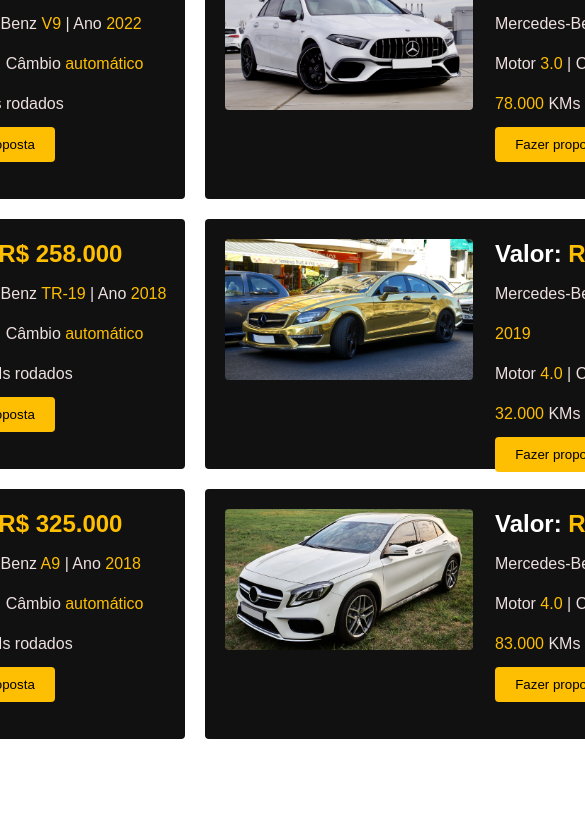
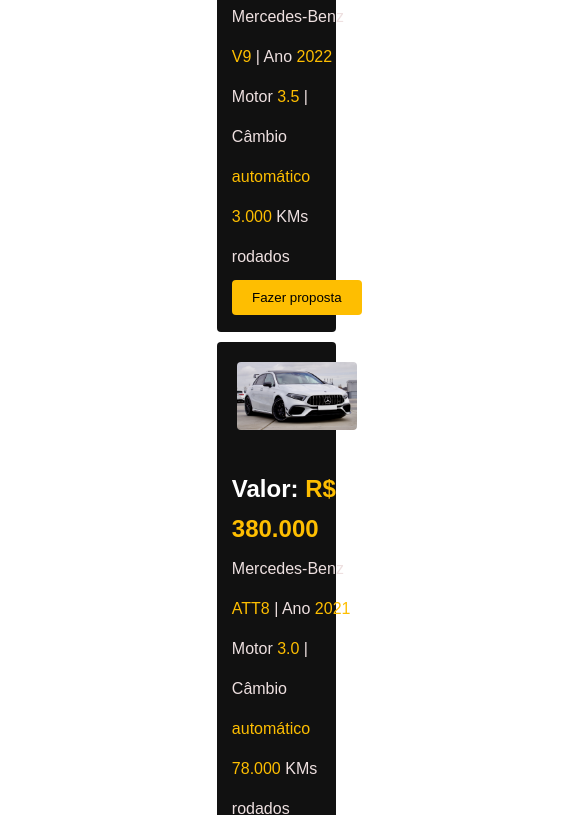
Before and after one commit to AryaneMachado/Tecnologias_de_Desenvolvimento_para_Internet_I, a plain HTML site: page Exercícios Propostos/loja_carros_4/index.html in a window 390 px wide. Shown: the part 241-1056 px from the top of the page, 585 px wide, since content can reach past the window. Before the commit the page ends 990 px from the top, so only its background shows below. Drawn offline with Linux system fonts and the light colour scheme.

Commit message:
Ary1 - 13/11 - Exercício responsividade incompleto

```diff
--- a/Exercícios Propostos/loja_carros_4/index.html
+++ b/Exercícios Propostos/loja_carros_4/index.html
@@ -11,7 +11,7 @@
 
     <section class="section_Automoveis">
 
-        <header class="header">
+        <header class="header_page">
             <div class="logotipo" id="logoMercedes">
                 <img src="imagens/logoMercedes2.png" alt="Logo Mercedes-Benz">
                 <h1>Automóveis</h1>
@@ -26,6 +26,7 @@
             </nav>
         </header>
 
+        <section class="section_infos">
         <div class="dados_Automoveis">
             <div class="div_imagem">
                 <img src="imagens/mercedes1.png" alt="Mercedes-Benz | Red">
@@ -110,6 +111,8 @@
             </div>
         </div>
 
+        </section>
+
     </section>
 
 </body>
--- a/Exercícios Propostos/loja_carros_4/style.css
+++ b/Exercícios Propostos/loja_carros_4/style.css
@@ -119,3 +119,81 @@
     background-color: whitesmoke;
     color:black;
 }
+
+@media (max-width: 768px) {
+
+    .header_page {
+        display: grid;
+        grid-template-columns: 1fr 1fr;
+        padding: 20px 0;
+        margin: 10px;
+    }
+
+    .logotipo h1 {
+        font-size: 1.5em;
+    }
+
+    .nav_menus ul {
+        display: grid;
+        grid-template-columns: 1fr 1fr;
+    }
+
+    .dados_Automoveis {
+        grid-template-columns: 1fr;
+        width: 90%;
+        height: auto;
+        margin: 10px 0;
+    }
+
+    .div_imagem img {
+        width: 75%;
+    }
+}
+
+/* Para dispositivos móveis (320px-480px) */
+@media (max-width: 480px) {
+
+    .header_page {
+        display: grid;
+        grid-template-columns: 1fr;
+        justify-items: center;
+    }
+
+    .logotipo {
+        display: block;
+    }
+
+    .logotipo img {
+        width: 100px;
+    }
+
+    .header_page div{
+        text-align: center;
+    }
+
+    .logotipo h1 {
+        font-size: 1.8rem;
+        margin: 20px 0;
+        text-align: center;
+    }
+
+    .nav_menus {
+        display: grid;
+        grid-template-columns: 1fr 1fr;
+    }
+
+    .section_infos {
+        grid-template-columns: 1fr;
+    }
+
+    .dados_Automoveis {
+        grid-template-columns: 1fr;
+        width: 65%;
+        height: auto;
+        margin: 10px;
+    }
+
+    .div_imagem img {
+        width: 75%;
+    }
+}
--- a/Exercícios Propostos/loja_carros_4_alt/imagens/style.css
+++ /dev/null
@@ -1,82 +0,0 @@
-* {
-    font-family: Arial;
-    padding: 0;
-    margin: 0;
-}
-
-body {
-    text-align: center;
-    display: grid;
-}
-
-h1 {
-    font-size: 2.5em;
-    color: #111;
-}
-
-div {
-    justify-self: center;
-}
-
-img {
-    width: 100%;
-}
-
-#logoMercedes {
-
-    width: 300px;
-    height: 300px;
-    border-radius: 50%;
-}
-
-.section_Automoveis {
-    display: grid;
-    grid-template-columns: auto auto;
-    justify-content: center;
-    margin-top: 20px;
-}
-
-.dados_Automoveis{
-    display: grid;
-    grid-template-columns: 1fr 1fr;
-    background-color: #111;
-    border-radius: 4px;
-    width: 550px;
-    height: 250px;
-    margin: 10px;
-}
-
-.div_imagem img {
-    width: 90%;
-    margin: 20px;
-    text-align: center;
-    border-radius: 4px;
-}
-
-.div_infos {
-    justify-self: start;
-    text-align: left;
-    margin: 15px;
-    line-height: 40px;
-}
-
-.div_infos h2 {
-    color: #fff;
-}
-
-.div_infos p {
-    color: #b2b2b2;
-}
-
-.div_infos span {
-    color: #febe01;
-}
-
-.div_infos button {
-    background-color: #febe01;
-    color: #111;
-    height: 35px;
-    width: 130px;
-    border: none;
-    border-radius: 3px;
-}
--- a/Exercícios Propostos/loja_carros_4_alt/style.css
+++ /dev/null
@@ -1,145 +0,0 @@
-* {
-    font-family: Arial;
-    padding: 0;
-    margin: 0;
-}
-
-.header {
-    display: flex;
-    flex-direction: column;
-    align-items: center;
-    padding: 20px 0;
-    margin: 10px;
-}
-
-.header h1:hover {
-    color: #febe01;
-}
-
-.logotipo {
-    display: flex;
-    flex-direction: column;
-    align-items: center;
-    gap: 20px;
-    width: 100px;
-    border-radius: 50%;
-}
-
-#logoMercedes {
-    border-radius: 50%;
-}
-
-.logotipo h1 {
-    font-size: 2.5em;
-    color: #111;
-}
-
-.logotipo img {
-    width: 100%;
-}
-
-.nav_menus {
-    display: grid;
-    grid-template-columns: 1fr 1fr;
-    gap: 20px;
-    width: 100%;
-    justify-content: center;
-}
-
-.nav_menus ul {
-    display: flex;
-    flex-direction: column;
-    gap: 20px;
-    list-style: none;
-}
-
-.nav_menus ul li {
-    text-align: center;
-    padding: 10px 0;
-    width: 100%;
-    border-radius: 4px;
-}
-
-.section_Automoveis {
-    display: grid;
-    grid-template-columns: 1fr 1fr;
-    justify-content: center;
-    margin-top: 20px;
-}
-
-.dados_Automoveis {
-    display: grid;
-    grid-template-columns: 1fr 1fr;
-    background-color: #111;
-    border-radius: 4px;
-    width: 100%;
-    margin: 10px;
-}
-
-.div_imagem img {
-    width: 90%;
-    margin: 20px;
-    text-align: center;
-    border-radius: 4px;
-}
-
-.div_infos {
-    text-align: left;
-    justify-self: start;
-    margin: 15px;
-    line-height: 40px;
-}
-
-.div_infos h2 {
-    color: #fff;
-}
-
-.div_infos p {
-    color: #eee0e0;
-}
-
-.div_infos span {
-    color: #febe01;
-}
-
-.div_infos button {
-    color: black;
-    background-color: #febe01;
-    width: 100%;
-    height: 35px;
-    border: none;
-    border-radius: 4px;
-}
-
-.nav_menus button {
-    background-color: darkkhaki;
-}
-
-.div_infos button:hover {
-    background-color: whitesmoke;
-    color: black;
-}
-
-/* Media query para telas menores */
-@media screen and (max-width: 768px) {
-    .header {
-        padding: 10px 0;
-    }
-
-    .logotipo {
-        order: -1; /* Move a logotipo para o topo */
-    }
-
-    .nav_menus {
-        grid-template-columns: 1fr; /* Altera para uma coluna */
-        align-items: center;
-    }
-
-    .section_Automoveis {
-        grid-template-columns: 1fr; /* Altera para uma coluna */
-    }
-
-    .dados_Automoveis {
-        width: 90%;
-    }
-}
```
Also changed, not shown: Exercícios Propostos/loja_carros_4_alt/index.html (deleted, +0 -117 lines), Exercícios Propostos/loja_carros_4_alt/imagens/logoMerceces.png (deleted), Exercícios Propostos/loja_carros_4_alt/imagens/logoMercedes2.png (deleted), Exercícios Propostos/loja_carros_4_alt/imagens/mercedes1.png (deleted), Exercícios Propostos/loja_carros_4_alt/imagens/mercedes2.png (deleted), Exercícios Propostos/loja_carros_4_alt/imagens/mercedes3.png (deleted), Exercícios Propostos/loja_carros_4_alt/imagens/mercedes4.png (deleted), Exercícios Propostos/loja_carros_4_alt/imagens/mercedes5.png (deleted), Exercícios Propostos/loja_carros_4_alt/imagens/mercedes6.png (deleted).
